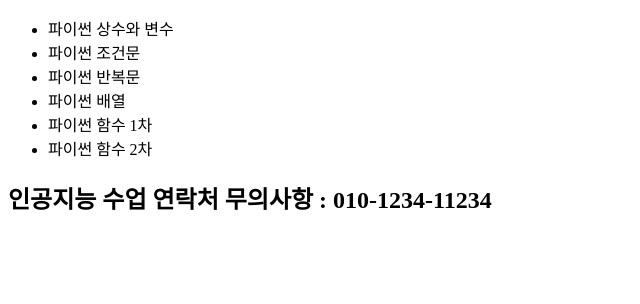
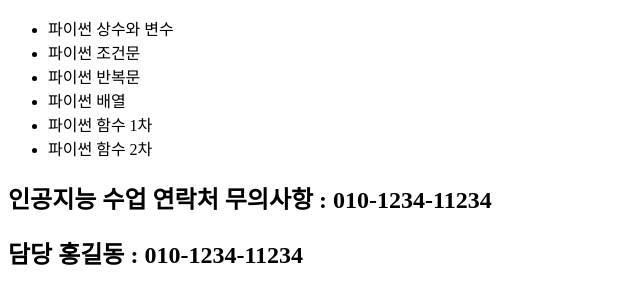
Before and after one commit to ChanHong-Jung/product, a plain HTML site: page index.html in a window 1280 px wide. Shown: the whole page, without its empty margins (0-640 px from the left). Drawn offline with Linux system fonts and the light colour scheme.

Commit message:
v2 footer 2

```diff
--- a/index.html
+++ b/index.html
@@ -19,6 +19,8 @@
 </body>
     <footer>
         <h2> 인공지능 수업 연락처 무의사항 : 010-1234-11234 </h2>
+        <h2> 담당 홍길동 : 010-1234-11234 </h2>
+
     </footer>
 
 </html>
```
